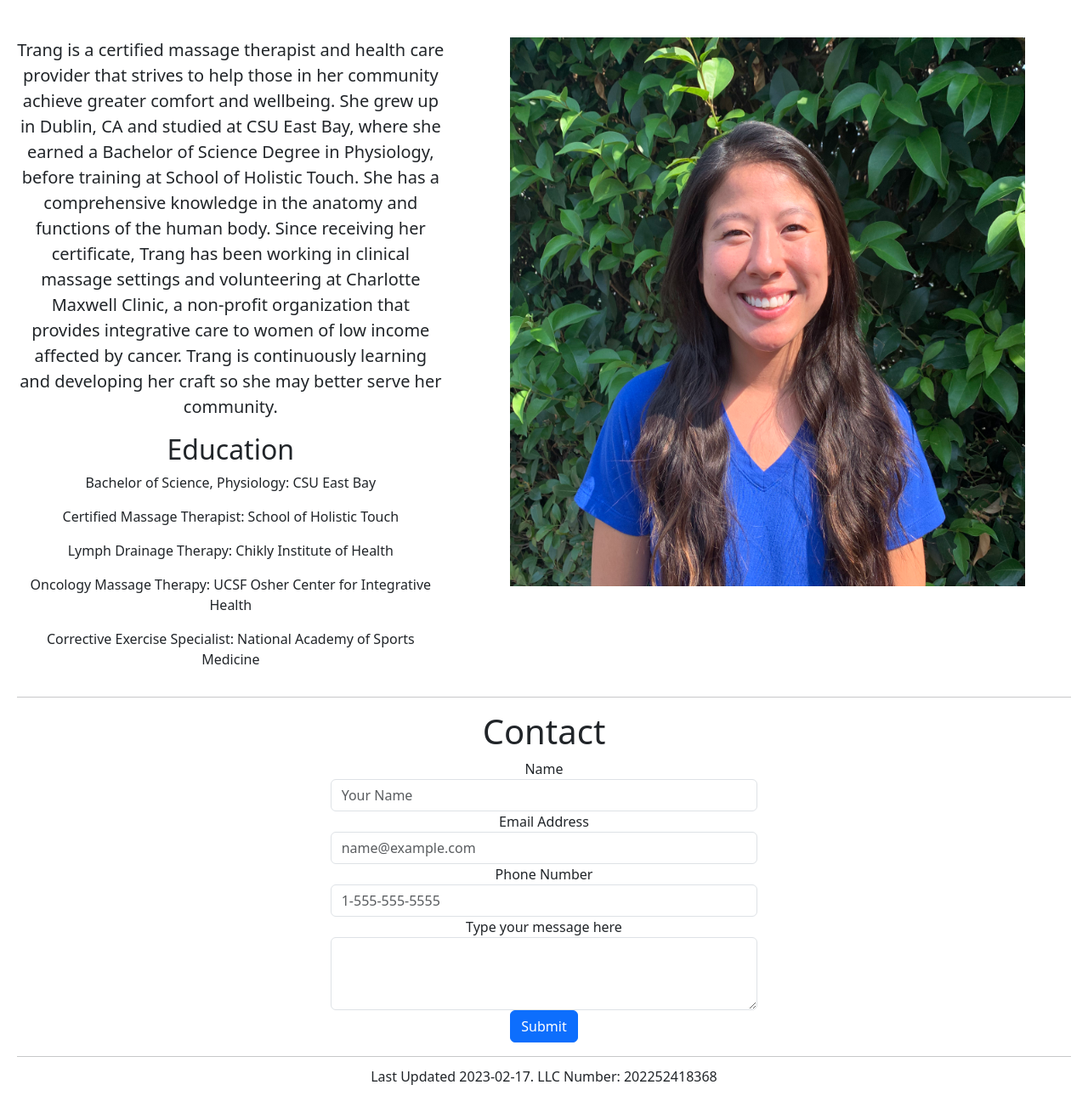
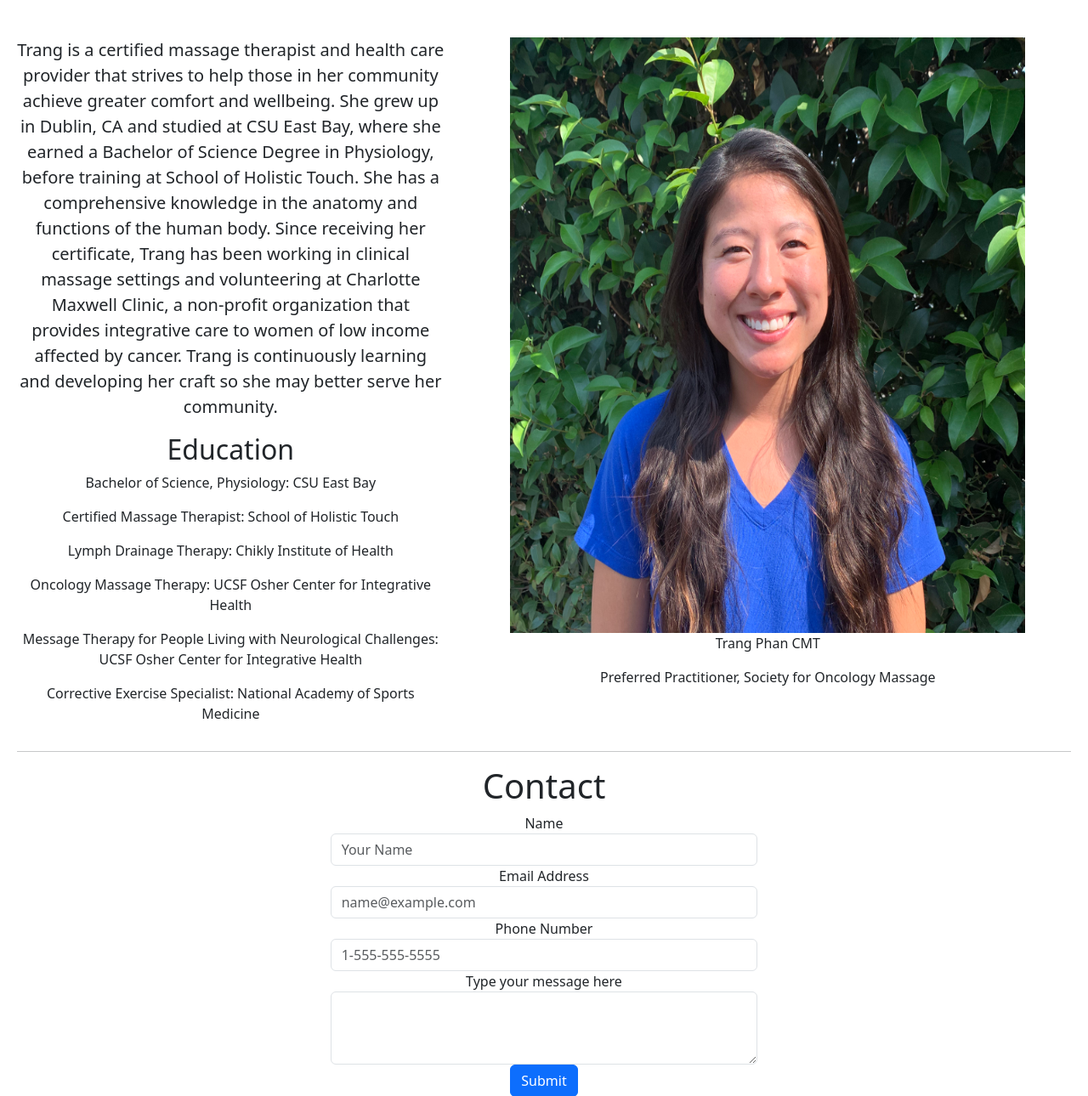
Before and after one commit to tnoff/eastbay, a Django app: page /about/ in a window 1280 px wide. Shown: the part 56-1346 px from the top of the page at 85% size. Run offline with Django 4.2, Linux system fonts and the light colour scheme; some libraries are stand-ins or nearby versions.

Commit message:
fix up about page

```diff
--- a/templates/about.html
+++ b/templates/about.html
@@ -20,11 +20,17 @@
                 <p>Certified Massage Therapist: School of Holistic Touch</p>
                 <p>Lymph Drainage Therapy: Chikly Institute of Health</p>
                 <p>Oncology Massage Therapy: UCSF Osher Center for Integrative Health</p>
+                <p>Message Therapy for People Living with Neurological Challenges: UCSF Osher Center for Integrative Health</p>
                 <p>Corrective Exercise Specialist: National Academy of Sports Medicine</p>
+
             </div>
         </div>
         <div class="col-md-7">
             <img src="{% static 'images/headshot.jpg' %}" width="85%" height="85%">
+            <div align="center">
+                <p>Trang Phan CMT</p>
+                <p>Preferred Practitioner, Society for Oncology Massage</p>
+            </div>
         </div>
     </div>
 </div>
```
